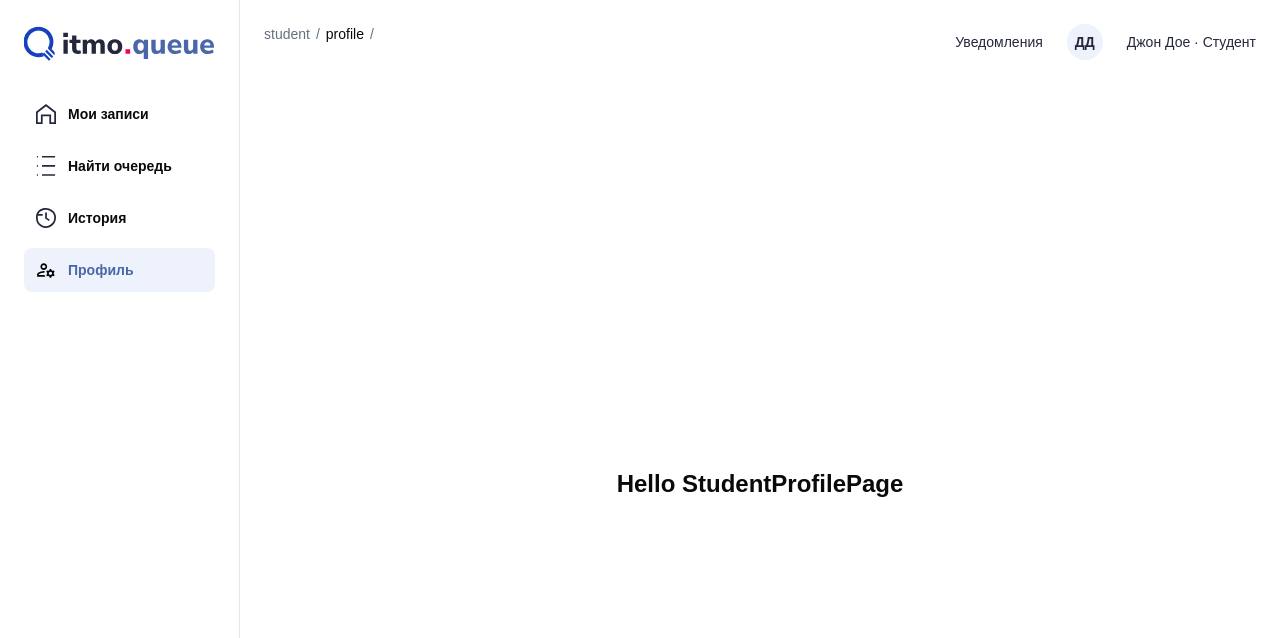
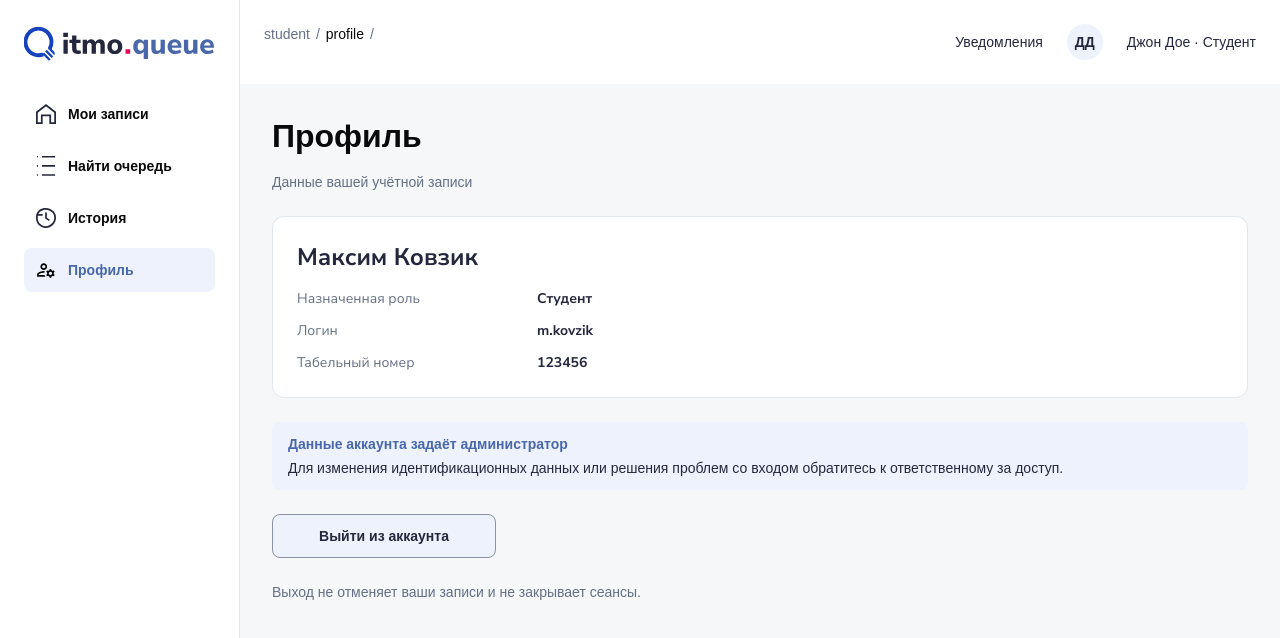
Before and after one commit to ITMO-QUEUE/itmo-queue-frontend, a React (Vite) app: page /student/profile in a window 1280 px wide. Shown: the top 638 px of the page. Built offline with nearby package versions, Linux system fonts and the light colour scheme.

Commit message:
реализованна работа profile для StudentProfilePage

```diff
--- a/src/pages/student/StudentProfilePage.tsx
+++ b/src/pages/student/StudentProfilePage.tsx
@@ -1,7 +1,13 @@
+import { Page } from '../../components/common/Page.tsx';
+import { Profile } from '../../components/common/Profile.tsx'
+
 export const StudentProfilePage = () => {
 	return (
-		<div className='flex h-screen items-center justify-center'>
-			<h1 className='text-2xl font-bold'>Hello StudentProfilePage</h1>
-		</div>
+		<Profile
+			name = 'Максим Ковзик'
+			role = 'Студент'
+			login = 'm.kovzik	'
+			id = {123456}
+		/>
 	)
 }
--- a/src/pages/teacher/TeacherProfilePage.tsx
+++ b/src/pages/teacher/TeacherProfilePage.tsx
@@ -10,6 +10,5 @@ export const TeacherProfilePage = () => {
 			login = 'e.ivanova'
 			id = {112233}
 		/>
-
 	)
 }
```
